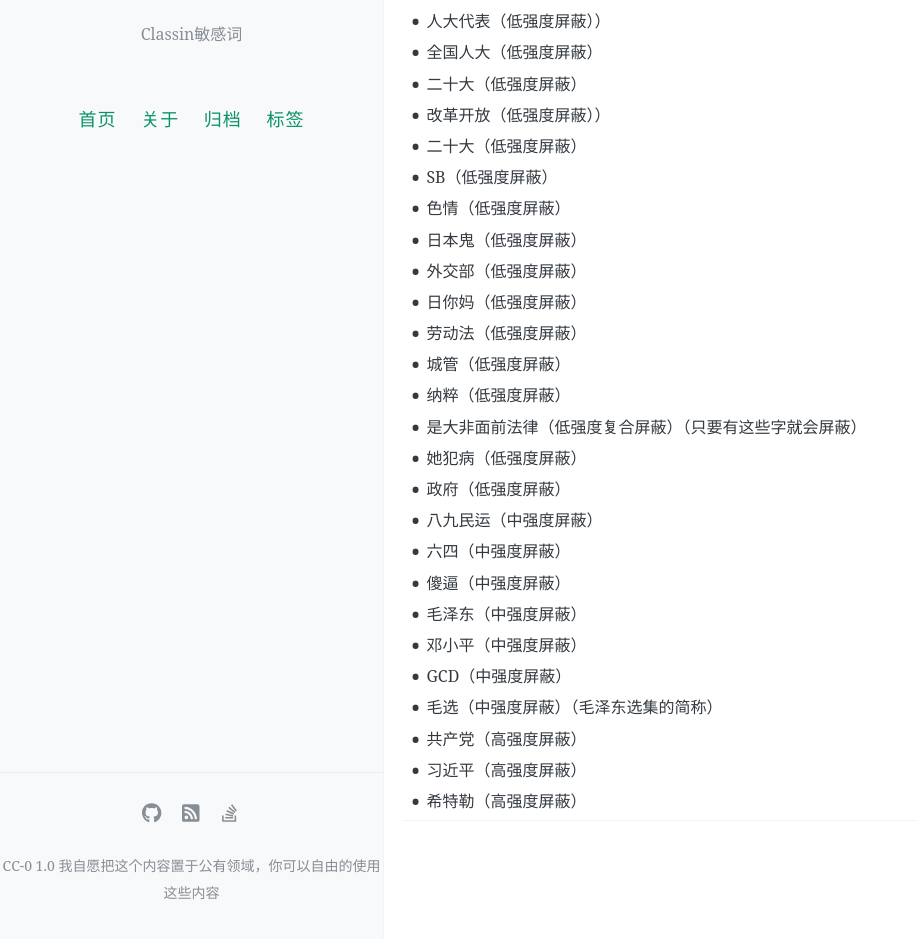
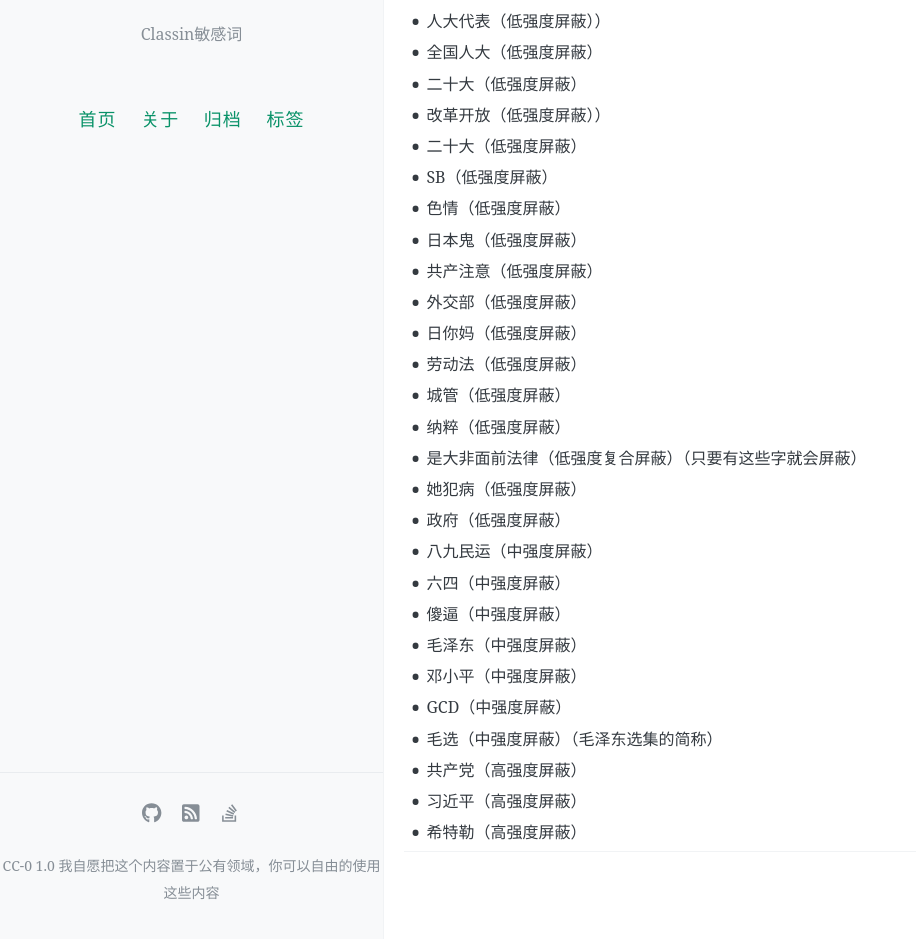
Before and after one commit to colinxu2020/classin, a Jekyll site: the page built from _posts/2022-10-06-minganci.md, in a window 1280 px wide and 1284 px high. Shown: the part 344-1283 px from the top of the window, without its empty margins (0-916 px from the left). Built offline with Jekyll 4.4.1, drawn with Linux system fonts in a browser that asks for light colours; comment, search, counter and statistics services are not loaded.

Commit message:
Update 2022-10-06-minganci.md

```diff
--- a/_posts/2022-10-06-minganci.md
+++ b/_posts/2022-10-06-minganci.md
@@ -23,6 +23,7 @@ comments: true
 - SB（低强度屏蔽）
 - 色情（低强度屏蔽）
 - 日本鬼（低强度屏蔽）
+- 共产注意（低强度屏蔽）
 - 外交部（低强度屏蔽）
 - 日你妈（低强度屏蔽）
 - 劳动法（低强度屏蔽）
```
